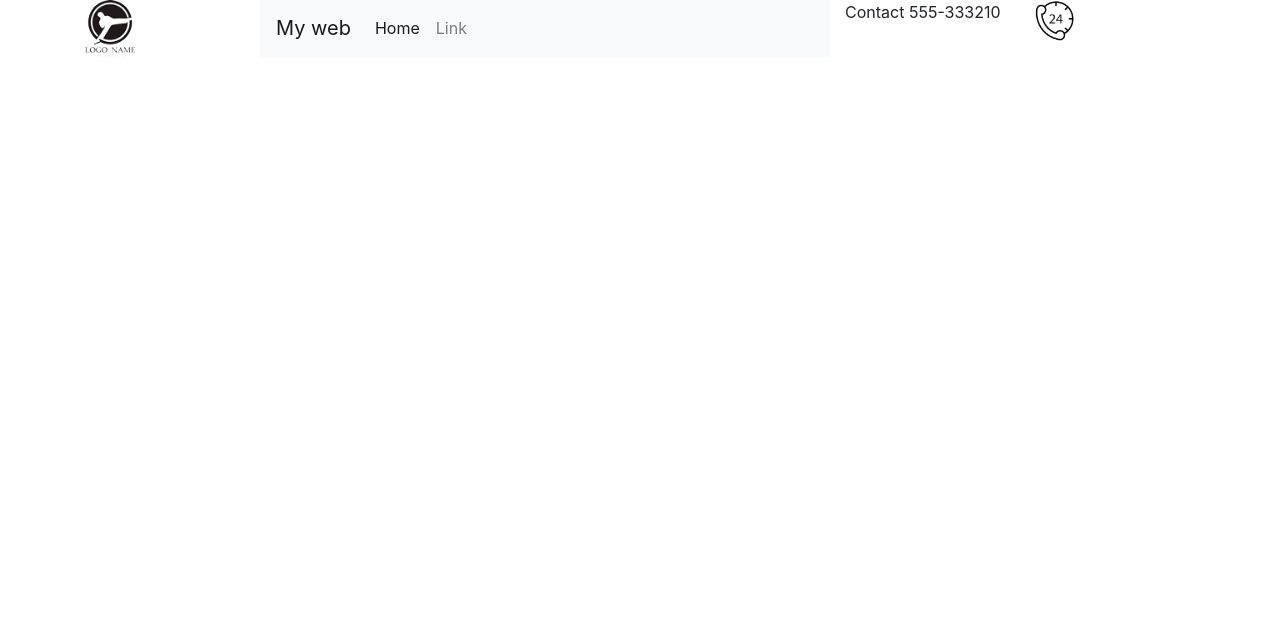
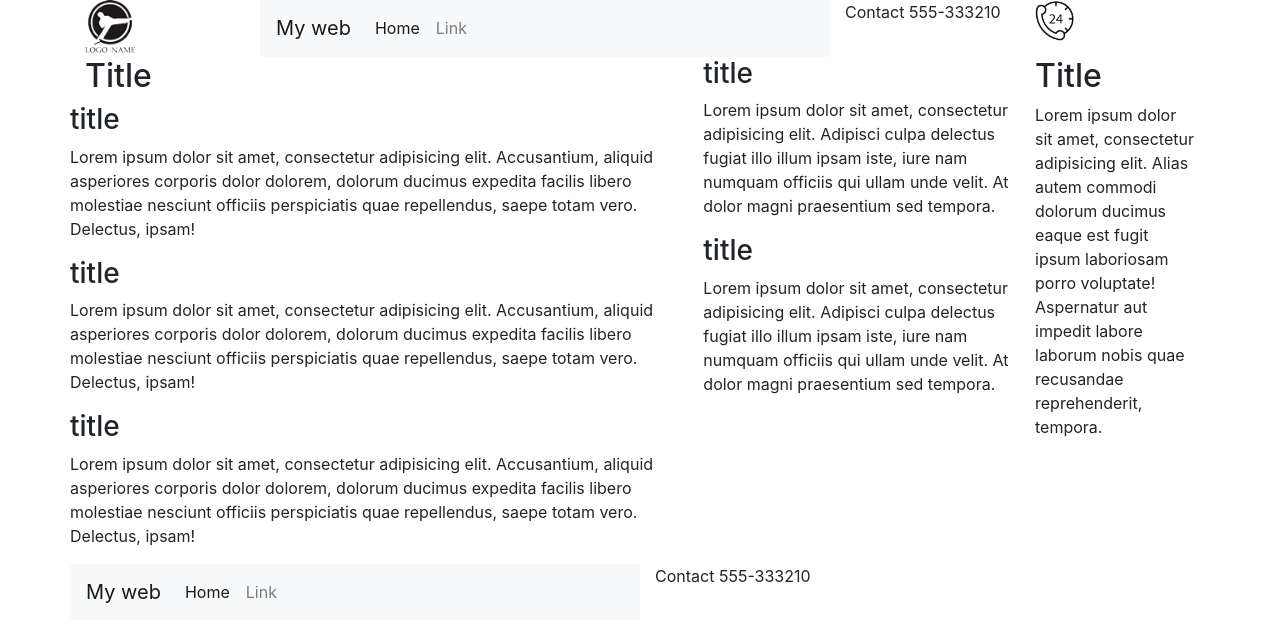
Before and after one commit to iesemilidarder/pr3-group-sandbox-llm19-20, a website built with webpack: page dist/std/jques.html in a window 1280 px wide. Built offline with nearby package versions, Linux system fonts and the light colour scheme; files whose address does not match are found by name.

Commit message:
Maquetacion JoanQues

```diff
--- a/dist/std/jques.html
+++ b/dist/std/jques.html
@@ -9,7 +9,7 @@
 <body id="main" class="container">
 <header class="row">
     <div class="col-md-2">
-        <img src="img/logo.png" alt="Logo molon" width="50">
+        <img src="/img/logo.png" alt="Logo molon" width="50">
     </div>
     <nav class="col-md-6 navbar navbar-expand-lg navbar-light bg-light">
         <a class="navbar-brand" href="#">My web</a>
@@ -29,14 +29,74 @@
         </div>
     </nav>
     <div class="col-sm-2">Contact 555-333210</div>
-    <div class="col-sm-2"><img src="img/callus.jpg" alt="call us" width="40"></div>
+    <div class="col-sm-2"><img src="/img/callus.jpg" alt="call us" width="40"></div>
 </header>
 <main class="row">
-    <article></article>
-    <aside></aside>
+    <article class="col-10">
+        <div class="row">
+            <div class="col-8">
+                <h2>Title</h2>
+                <section class="row">
+                    <h3>title</h3>
+                    <p>Lorem ipsum dolor sit amet, consectetur adipisicing elit. Accusantium, aliquid asperiores
+                        corporis dolor dolorem, dolorum ducimus expedita facilis libero molestiae nesciunt officiis
+                        perspiciatis quae repellendus, saepe totam vero. Delectus, ipsam!</p>
+                </section>
+                <section class="row">
+                    <h3>title</h3>
+                    <p>Lorem ipsum dolor sit amet, consectetur adipisicing elit. Accusantium, aliquid asperiores
+                        corporis dolor dolorem, dolorum ducimus expedita facilis libero molestiae nesciunt officiis
+                        perspiciatis quae repellendus, saepe totam vero. Delectus, ipsam!</p>
+                </section>
+                <section class="row">
+                    <h3>title</h3>
+                    <p>Lorem ipsum dolor sit amet, consectetur adipisicing elit. Accusantium, aliquid asperiores
+                        corporis dolor dolorem, dolorum ducimus expedita facilis libero molestiae nesciunt officiis
+                        perspiciatis quae repellendus, saepe totam vero. Delectus, ipsam!</p>
+                </section>
+            </div>
+            <div class="col-4">
+                <aside class="row">
+                    <h3>title</h3>
+                    <p>Lorem ipsum dolor sit amet, consectetur adipisicing elit. Adipisci culpa delectus fugiat illo
+                        illum ipsam iste, iure nam numquam officiis qui ullam unde velit. At dolor magni praesentium sed
+                        tempora.</p>
+                </aside>
+                <aside class="row">
+                    <h3>title</h3>
+                    <p>Lorem ipsum dolor sit amet, consectetur adipisicing elit. Adipisci culpa delectus fugiat illo
+                        illum ipsam iste, iure nam numquam officiis qui ullam unde velit. At dolor magni praesentium sed
+                        tempora.</p>
+                </aside>
+            </div>
+        </div>
+    </article>
+    <aside class="col-2">
+        <h2>Title</h2>
+        <p>Lorem ipsum dolor sit amet, consectetur adipisicing elit. Alias autem commodi dolorum ducimus eaque est fugit
+            ipsum laboriosam porro voluptate! Aspernatur aut impedit labore laborum nobis quae recusandae reprehenderit,
+            tempora.</p>
+    </aside>
 </main>
 <footer class="row">
-
+    <nav class="col-md-6 navbar navbar-expand-lg navbar-light bg-light">
+        <a class="navbar-brand" href="#">My web</a>
+        <button class="navbar-toggler" type="button" data-toggle="collapse" data-target="#navbarSupportedContent"
+                aria-controls="navbarSupportedContent" aria-expanded="false" aria-label="Toggle navigation">
+            <span class="navbar-toggler-icon"></span>
+        </button>
+        <div class="collapse navbar-collapse" id="navbarSupportedContent">
+            <ul class="navbar-nav mr-auto">
+                <li class="nav-item active">
+                    <a class="nav-link" href="#">Home <span class="sr-only">(current)</span></a>
+                </li>
+                <li class="nav-item">
+                    <a class="nav-link" href="#">Link</a>
+                </li>
+            </ul>
+        </div>
+    </nav>
+    <div class="col-sm-2">Contact 555-333210</div>
 </footer>
 <script src="bundle.js"></script>
 </body>
```
